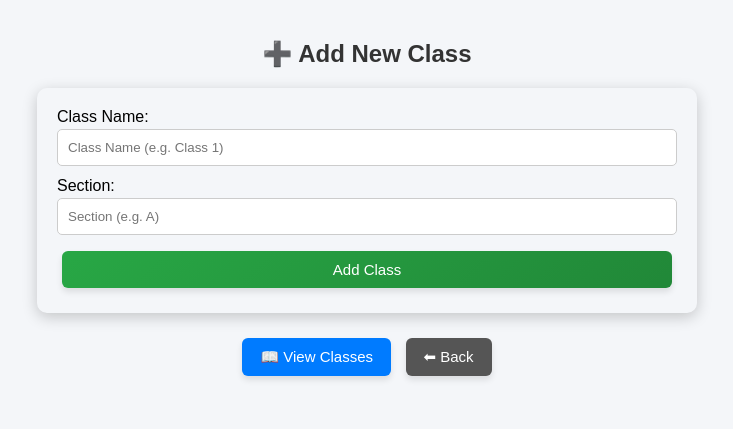
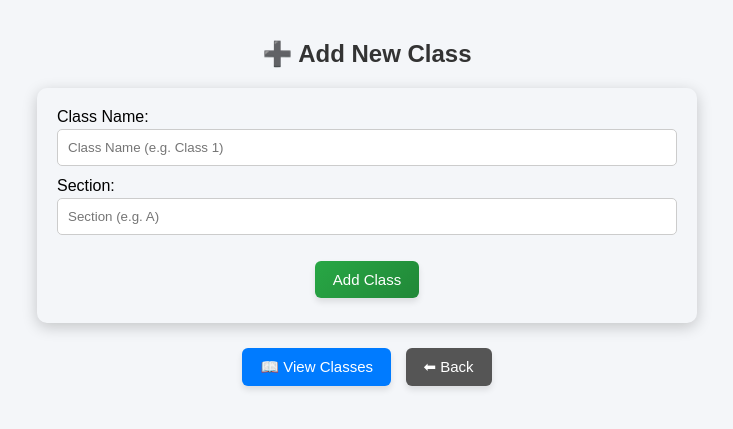
Before and after one commit to niranjansingh0/SMS, a PHP site: page /add_class.php in a window 1280 px wide. Shown: the top 429 px of the page, without its empty margins (273-1006 px from the left). Run offline with PHP 8.4, Linux system fonts and the light colour scheme.

Commit message:
button updated

```diff
--- a/add_class.php
+++ b/add_class.php
@@ -64,8 +64,9 @@ if ($_SERVER["REQUEST_METHOD"] == "POST") {
         <label for="section">Section:</label>
         <input type="text" name="section" id="section" placeholder="Section (e.g. A)" required>
         <span id="section_error" class="error"></span>
-
+        <div class="button-container">
         <button type="submit" class="btn">Add Class</button>
+        </div>
     </form>
 
     <div style="text-align:center; margin-top:20px;">
--- a/add_student.php
+++ b/add_student.php
@@ -95,8 +95,9 @@ if ($_SERVER["REQUEST_METHOD"] == "POST") {
        <label for="address">Address:</label>
        <textarea name="address" id="address" placeholder="Address" required></textarea>
        <span id="address_error" class="error"></span>
-
+       <div class="button-container">
        <button type="submit" class="btn">Add Student</button>
+       </div>
    </form>
 
 
--- a/style.css
+++ b/style.css
@@ -45,6 +45,10 @@ h2 {
     box-shadow: 0 3px 6px rgba(0, 0, 0, 0.2);
 }
 
+.button-container {
+    text-align: center;
+    margin-top: 10px;
+}
 
 /* Button Variants */
 .btn.green  { background: linear-gradient(135deg, #28a745, #218838); }
--- a/view_students.php
+++ b/view_students.php
@@ -23,7 +23,9 @@ include 'db.php';
             }
             ?>
         </select>
+        <div class="button-container">
         <button type="submit" name="filter_submit" class="btn">Filter</button>
+        </div>
     </form>
 
 <?php
```
